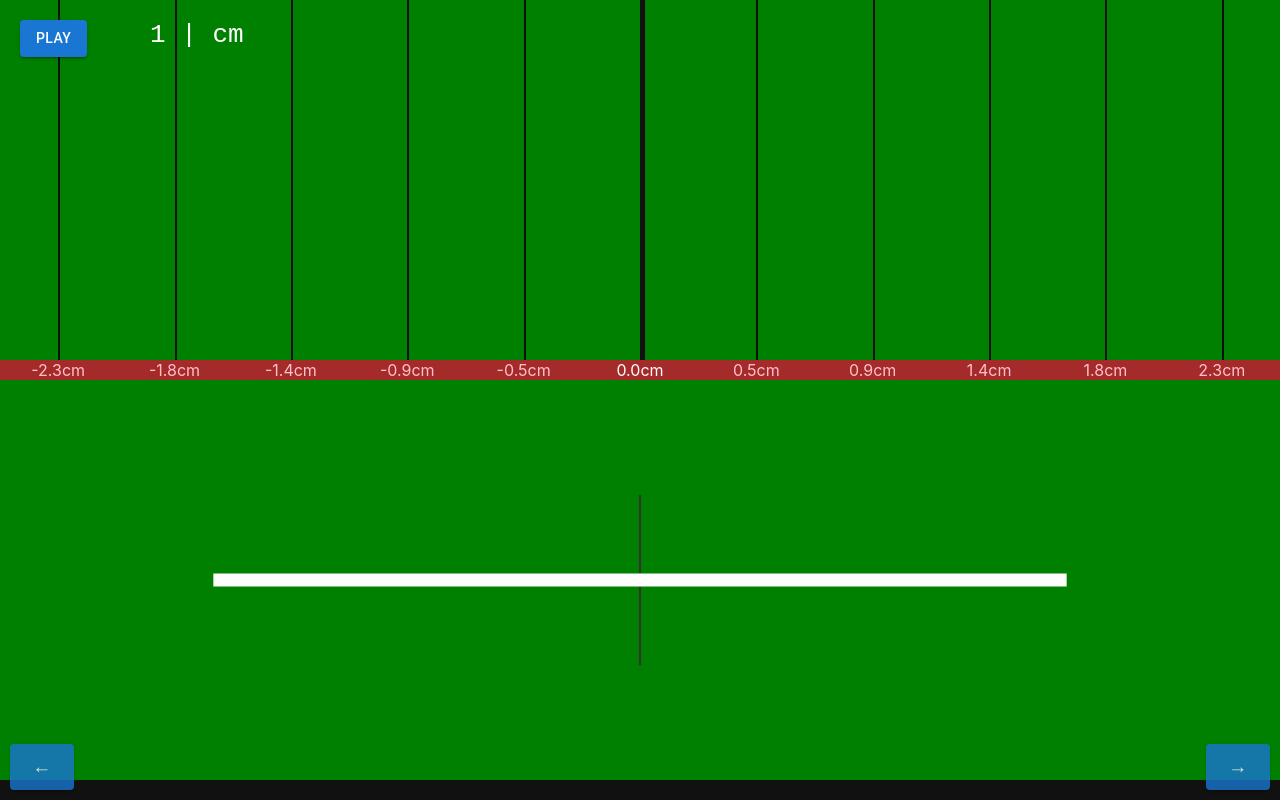
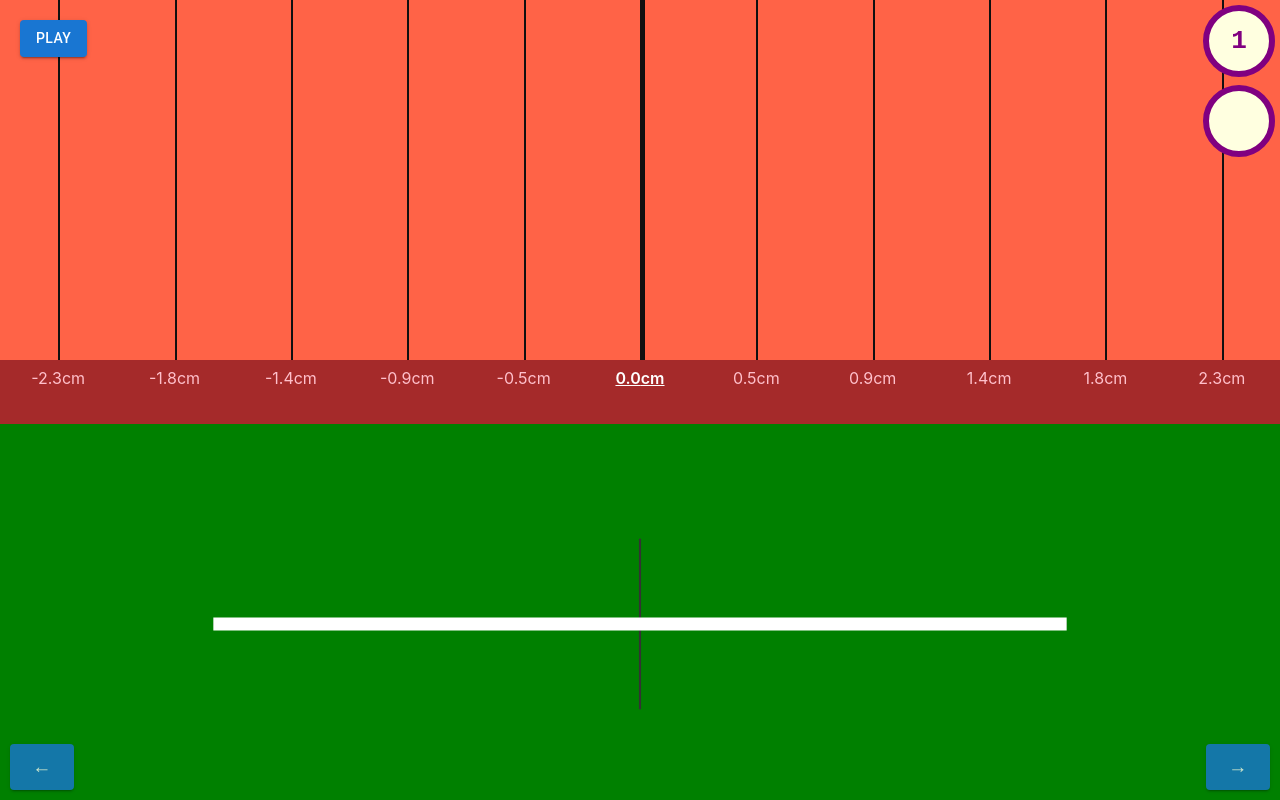
Before and after one commit to dotkalm/brush-tool, a React (Create React App) app: page / in a window 1280 px wide. Built offline with nearby package versions, Linux system fonts and the light colour scheme.

Commit message:
styled and functional

```diff
--- a/src/components/AudioVisualizer.tsx
+++ b/src/components/AudioVisualizer.tsx
@@ -106,8 +106,7 @@ const AudioVisualizer: FC<AudioVisualizerProps> = ({
         // Update the target angle (the angle animation will smoothly transition to this value)
         targetAngleRef.current = angle;
 
-        setCounterText(`${idx}: ${amps[idx].toFixed(5)} (${(angle * (180 / Math.PI)).toFixed(1)}º)`);
-        setCurrentDistance(makeDistance(idx));
+        setCounterText(`${idx}`);
         setAmpWindow(getAmpWindow());
         setMeasurements(makeMeasurements());
 
@@ -209,9 +208,12 @@ const AudioVisualizer: FC<AudioVisualizerProps> = ({
                     display:"flex",
                     flexDirection:"column",
                     width:"100%",
-                    svg:{
+                    '.artboard':{
+                        background:"tomato"
+                    },
+                    '.brush-angle-svg': {
                         background:"green"
-                    }
+                    },
                 }}
             >
                 <SVGArtboard
@@ -231,26 +233,39 @@ const AudioVisualizer: FC<AudioVisualizerProps> = ({
                     color: "white",
                     fontFamily: "monospace",
                     fontSize: "2em",
-                    left: 150,
+                    margin: "5px",
+                    right: 0,
                     position: "absolute",
-                    top: 20,
+                    top: 0,
                     zIndex: 10,
+                    display: "flex",
+                    alignItems: "center",
+                    justifyContent: "center",
+                    flexDirection: "column",
+                    gap: "1vh",
+                    '.counter':{
+                        color: "purple",
+                        backgroundColor: "lightyellow",
+                        borderRadius: "45px",
+                        minWidth: "60px",
+                        height: "60px",
+                        display: "flex",
+                        alignItems: "center",
+                        justifyContent: "center",
+                        borderColor: "purple",
+                        borderStyle: "solid",
+                        borderWidth: ".75vh",
+                        fontWeight: "600",
+                    }
+
                 }}
             >
-                {index + 1} | {currentDistance}cm
-            </Box>
-            <Box
-                sx={{
-                    color: "#fff",
-                    fontFamily: "monospace",
-                    fontSize: "2em",
-                    position: "absolute",
-                    right: 20,
-                    top: 20,
-                    zIndex: 10,
-                }}
-            >
-                {counterText}
+                <Box className='counter'>
+                    {index + 1}
+                </Box>
+                <Box className='counter'>
+                    {counterText}
+                </Box>
             </Box>
             <audio
                 preload="auto"
--- a/src/components/BrushAngle.tsx
+++ b/src/components/BrushAngle.tsx
@@ -7,7 +7,7 @@ type BrushAngleProps = {
 
 const BrushAngle: React.FC<BrushAngleProps> = ({
     displayAngle,
-    innerWidth,
+    innerWidth: _,
     innerHeight,
 }) => (
     <svg
@@ -15,6 +15,7 @@ const BrushAngle: React.FC<BrushAngleProps> = ({
         height={innerHeight * 0.5}
         viewBox="0 0 600 100"
         preserveAspectRatio="xMidYMid meet"
+        className="brush-angle-svg"
     >
         <g transform="translate(300, 50)">
             <line
--- a/src/components/Measurements.tsx
+++ b/src/components/Measurements.tsx
@@ -32,6 +32,8 @@ const Measurements: React.FC<{ measurements: string[] }> = ({ measurements }) =>
                             display: "flex",
                             flexDirection: "column",
                             alignItems: "center",
+                            height: "8vh",
+                            alignContent: "center",
                         }}
                     >
                         <Box>
@@ -47,7 +49,17 @@ const Measurements: React.FC<{ measurements: string[] }> = ({ measurements }) =>
                                 }}
                             />
                         </Box>
-                        <Box>{e}cm</Box>
+                        <Box
+                            sx={{
+                                fontSize: "1em",
+                                display: "flex",
+                                alignItems: "center",
+                                justifyContent: "center",
+                                paddingTop: "1vh",
+                                fontWeight: isMiddle ? "600" : "400",
+                                textDecoration: isMiddle ? "underline" : "none",
+                            }}
+                        >{e}cm</Box>
                     </Box>
                 );
             })}
--- a/src/components/SVGArtboard.tsx
+++ b/src/components/SVGArtboard.tsx
@@ -11,14 +11,15 @@ const SVGArtboard: React.FC<{
 }) => (
     <svg
         height={innerHeight * .45}
-        viewBox="0 0 960 198"
+        viewBox="0 0 960 215"
         width={innerWidth}
         xmlns="http://www.w3.org/2000/svg"
+        className="artboard"
     >
         <path
             d={
                 coords.map(e => {
-                  return 250 - (e * 235);
+                  return 300 - (e * 135);
                 }).map((yCoord, idx) => {
                     const xCoord = idx * 100;
                     if (idx === 0) {
@@ -30,7 +31,7 @@ const SVGArtboard: React.FC<{
                     return `L ${xCoord},${yCoord}`
                 }).join(' ')
             }
-            fill="orange"
+            fill="darkgrey"
         />
     </svg>
 );
```
